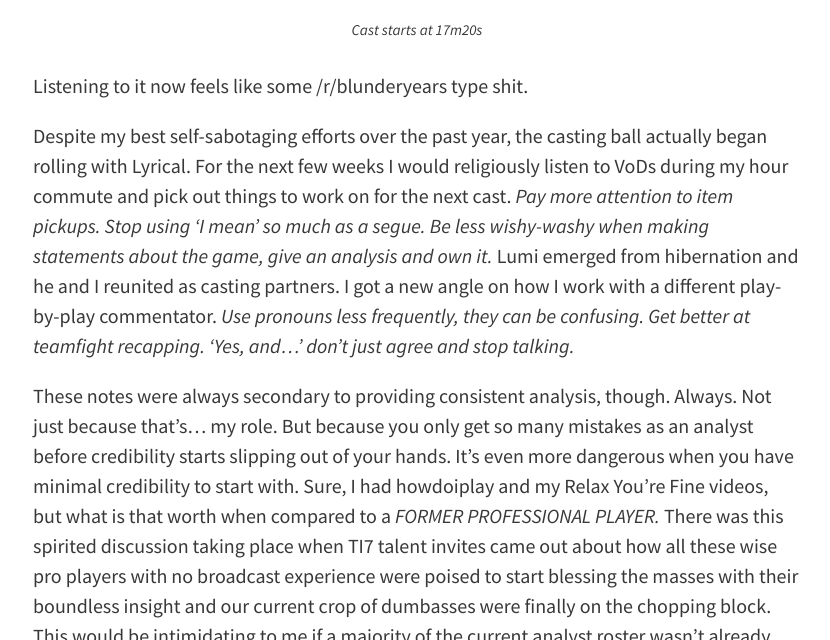
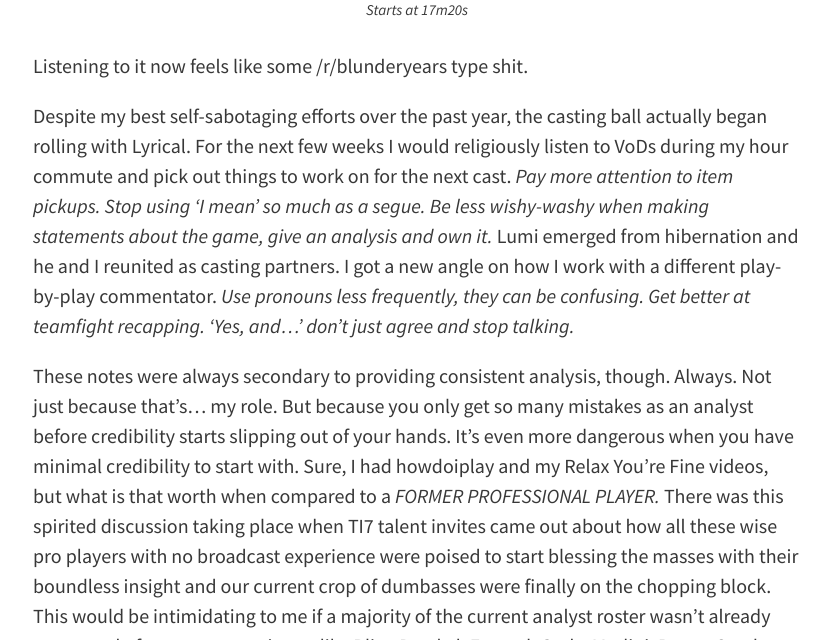
Before and after one commit to tsunami643/blog, a Jekyll site: the page built from _posts/2017-09-04-casting-year-one.md, in a window 1280 px wide and 900 px high, scrolled down 4462 px, cut to the strip 260-900 px from the top of the window. Shown: the whole strip, without its empty margins (223-1053 px from the left). Built offline with Jekyll 4.4.1, drawn with Linux system fonts in a browser that asks for light colours; comment, search, counter and statistics services are not loaded.

Commit message:
fix caption

```diff
--- a/_posts/2017-09-04-casting-year-one.md
+++ b/_posts/2017-09-04-casting-year-one.md
@@ -57,8 +57,8 @@ I have meticulously catalogued every competitive cast I’ve ever taken part in.
 
 Once upon a time, I thought this cast was pretty good.
 
-<div class="video-container" style="text-align: center;"><iframe src="https://player.twitch.tv/?video=v90535107&t=17m20s&autoplay=false" frameborder="0" allowfullscreen="true" scrolling="no" height="472" width="840"></iframe></div><p></p>
-<p style="text-align: center;"><i><sup>Cast starts at 17m20s</sup></i></p>
+<div class="video-container" style="text-align: center;"><iframe src="https://player.twitch.tv/?video=v90535107&t=17m20s&autoplay=false" frameborder="0" allowfullscreen="true" scrolling="no" height="472" width="840"></iframe></div>
+<p style="text-align: center;"><i><sup>Starts at 17m20s</sup></i></p>
 
 Listening to it now feels like some /r/blunderyears type shit.
 
```
